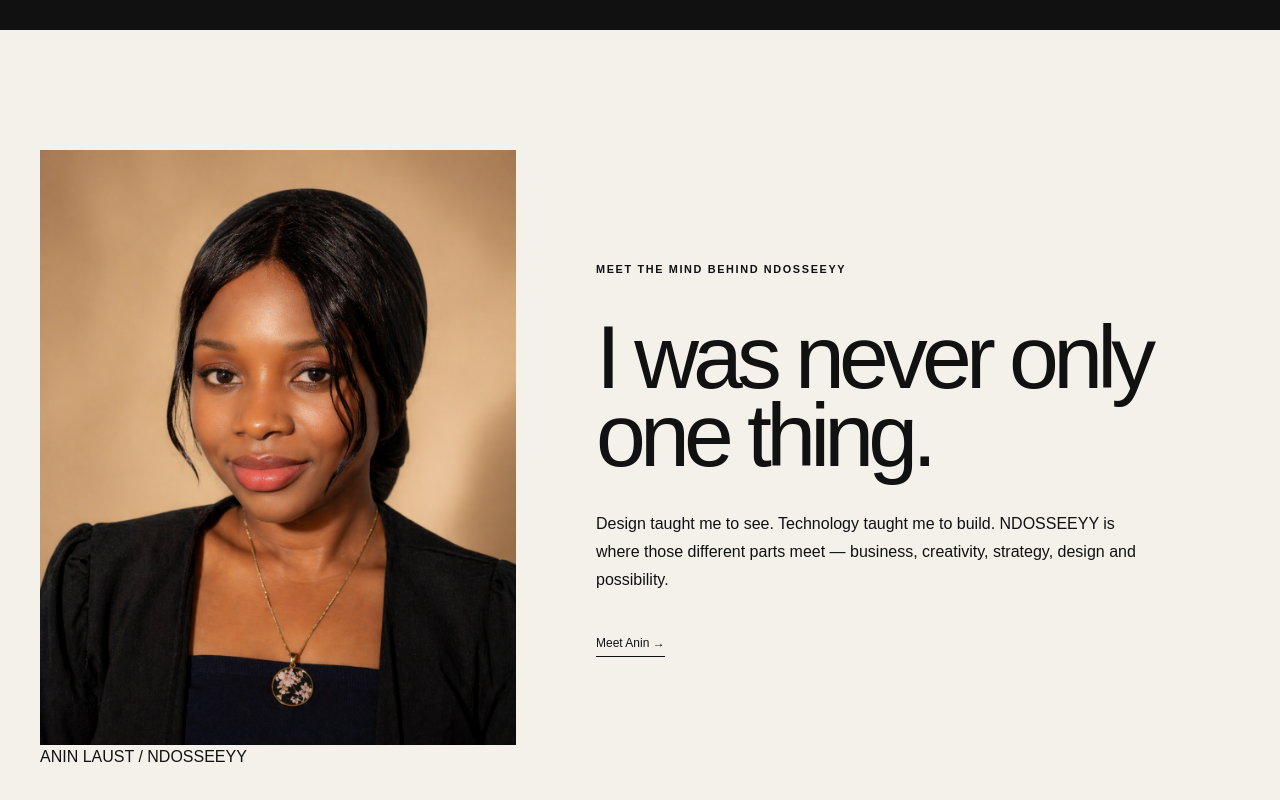
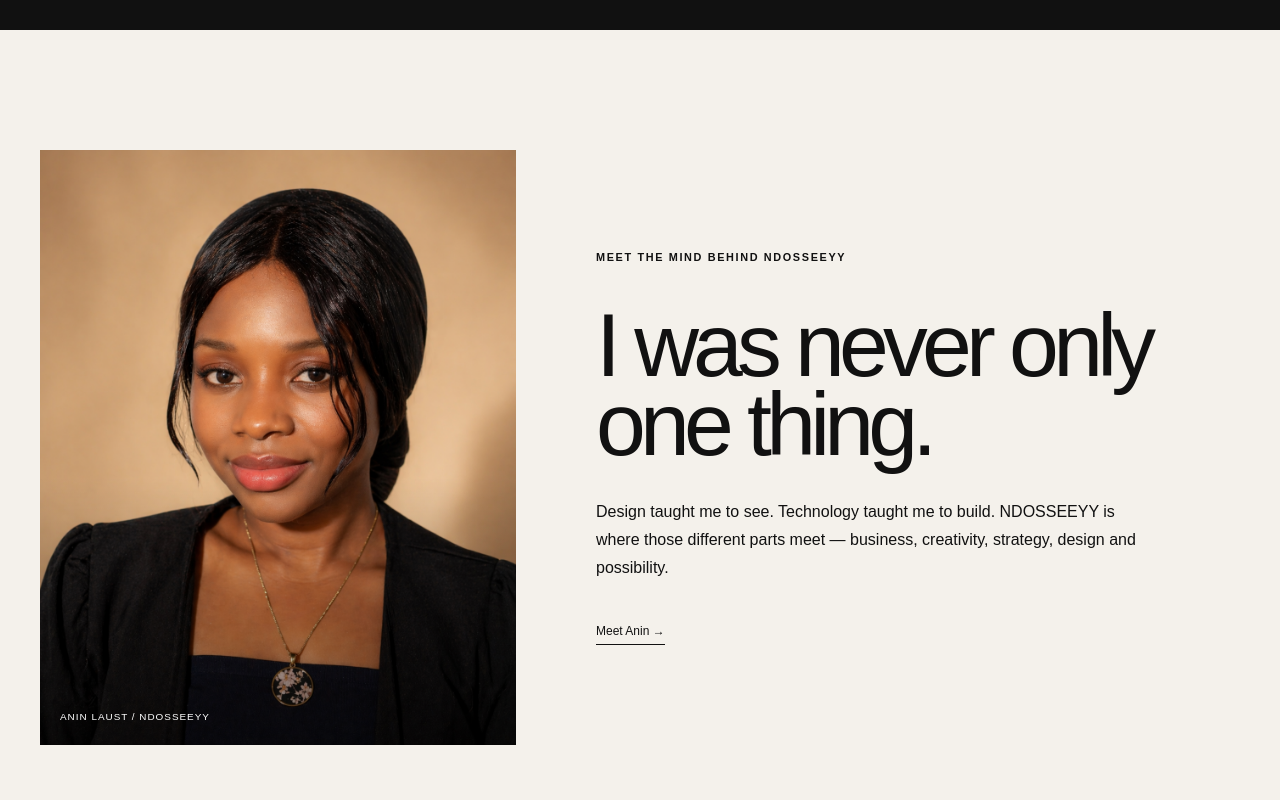
Before and after one commit to gititbunny/ndosseeyy, a React (Vite) app: page / in a window 1280 px wide. Shown: the part 8208-9008 px from the top of the page. Built offline with nearby package versions, Linux system fonts and the light colour scheme.

Commit message:
Update Home.css

```diff
--- a/src/styles/Home.css
+++ b/src/styles/Home.css
@@ -744,26 +744,72 @@
   gap: 80px;
 }
 
+
+/* ========================================
+   ABOUT PORTRAIT
+======================================== */
+
 .home-about-media {
   width: 100%;
   max-width: 620px;
 }
 
-.home-about-image-placeholder {
+.home-about-image-link {
+  position: relative;
+
+  display: block;
+
+  width: 100%;
   aspect-ratio: 4 / 5;
-  padding: 22px;
+
+  overflow: hidden;
+
+  background: #d8d4cc;
+}
+
+.home-about-image {
+  width: 100%;
+  height: 100%;
+
+  object-fit: cover;
+  object-position: center;
+
+  transition: transform 0.8s cubic-bezier(0.22, 1, 0.36, 1);
+}
+
+.home-about-image-link:hover .home-about-image {
+  transform: scale(1.025);
+}
+
+.home-about-image-overlay {
+  position: absolute;
+  inset: 0;
+
+  padding: 20px;
 
   display: flex;
   align-items: flex-end;
 
-  background: #d8d4cc;
+  background:
+    linear-gradient(
+      to bottom,
+      transparent 55%,
+      rgba(0, 0, 0, 0.4)
+    );
+
+  color: #ffffff;
 }
 
-.home-about-image-placeholder span {
+.home-about-image-overlay span {
   font-size: 0.62rem;
   letter-spacing: 0.1em;
   text-transform: uppercase;
 }
+
+
+/* ========================================
+   ABOUT COPY
+======================================== */
 
 .home-about-copy h2 {
   margin-top: 40px;
```
